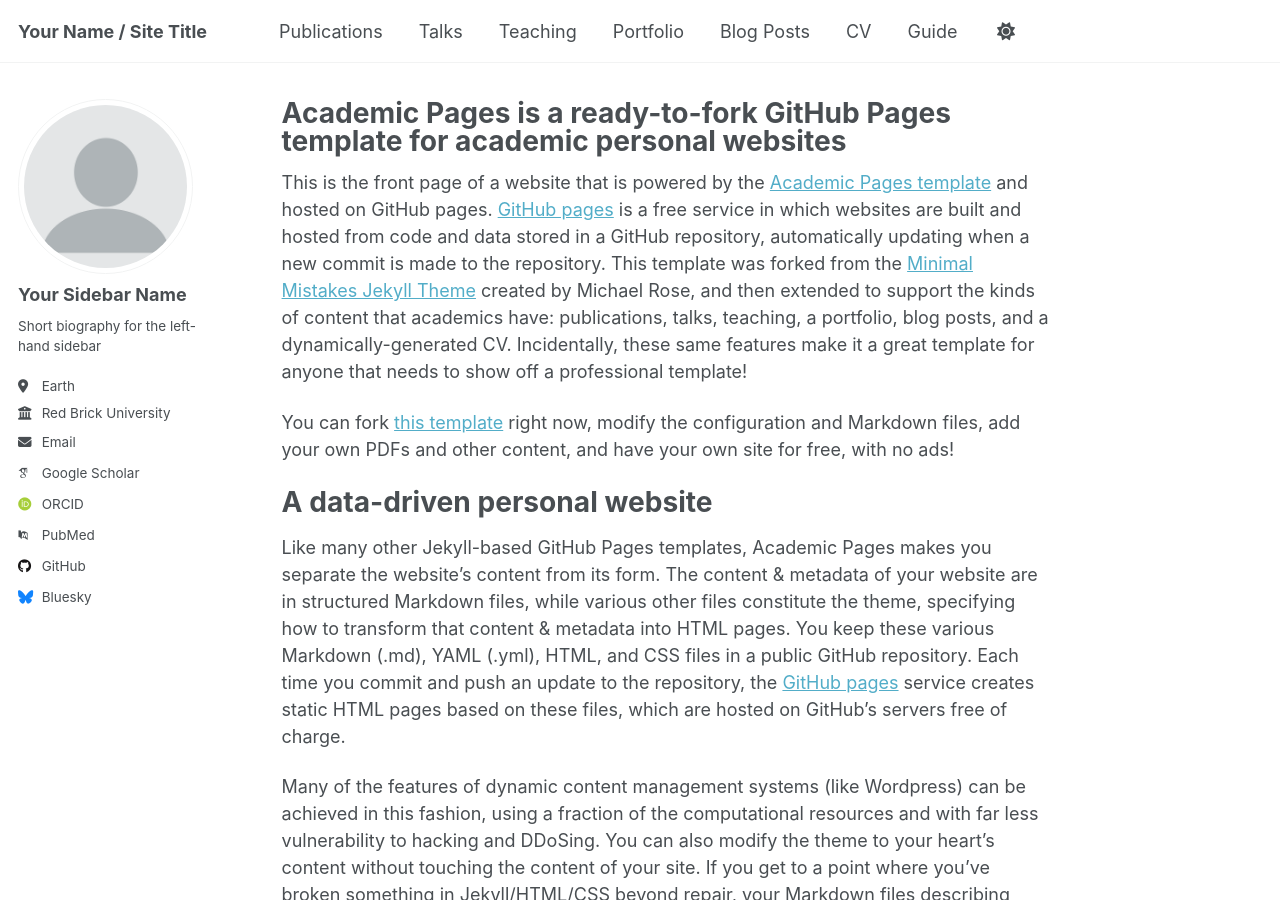
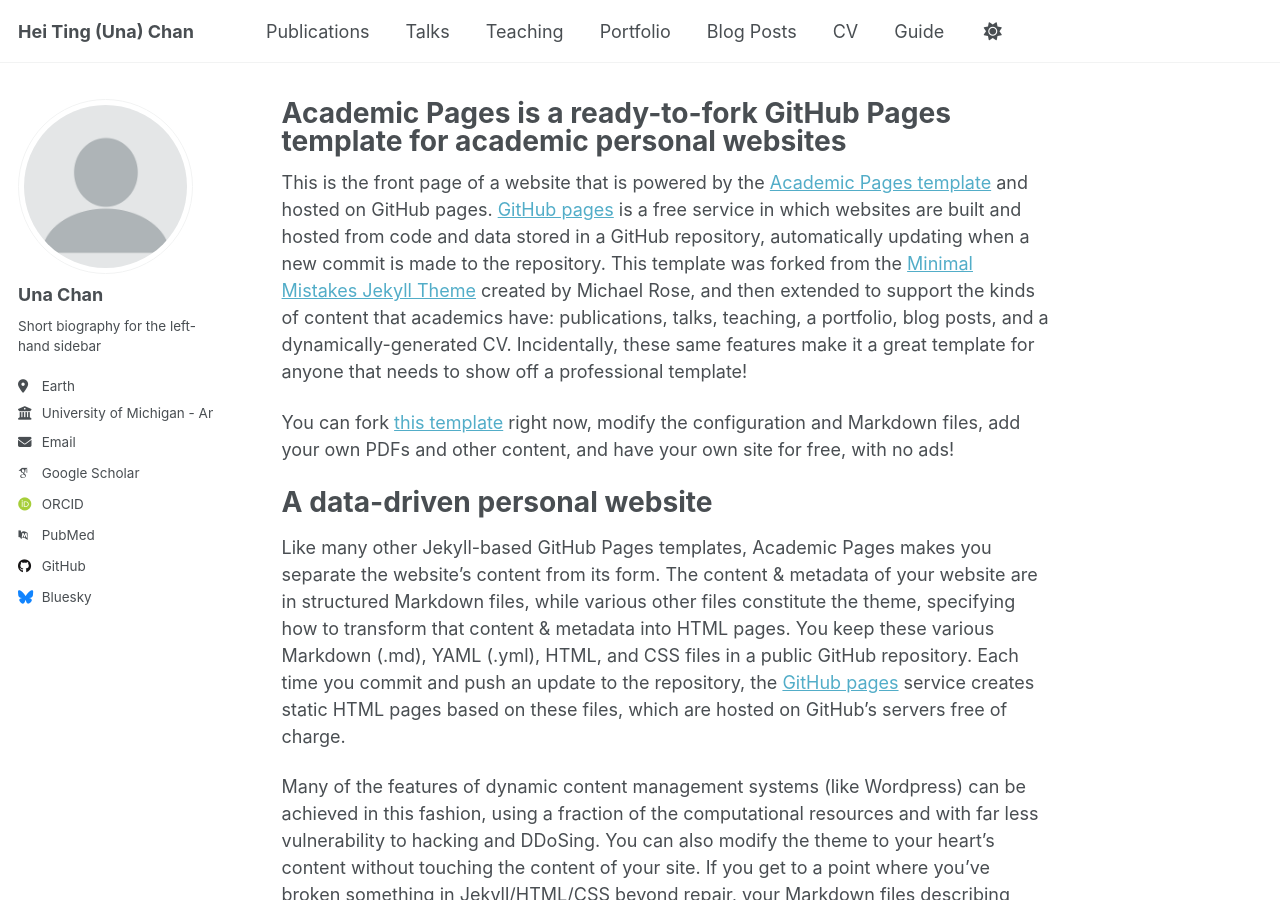
Before and after one commit to unachanht/unachanht.github.io, a Jekyll site: the page built from _pages/about.md, in a window 1280 px wide and 900 px high. Built offline with Jekyll 4.4.1, drawn with Linux system fonts in a browser that asks for light colours; some web fonts are replaced; a script that is not in the unit is left out.

Commit message:
Update _config.yml

```diff
--- a/_config.yml
+++ b/_config.yml
@@ -9,13 +9,13 @@
 # Basic Site Settings
 locale                   : "en-US"
 site_theme               : "default" # Currently available options are "default", "air"
-title                    : "Your Name / Site Title"
+title                    : "Hei Ting (Una) Chan"
 title_separator          : "-"
 name                     : &name "Your Name"
-description              : &description "personal description"
-url                      : https://academicpages.github.io # the base hostname & protocol for your site e.g. "https://[your GitHub username].github.io" or if you already have some other page hosted on Github then use "https://[your GitHub username].github.io/[Your Repo Name]"
+description              : &description "PhD student, CSE @ UMich"
+url                      : https://unachanht.github.io # the base hostname & protocol for your site e.g. "https://[your GitHub username].github.io" or if you already have some other page hosted on Github then use "https://[your GitHub username].github.io/[Your Repo Name]"
 baseurl                  : "" # the subpath of your site, e.g. "/blog"
-repository               : "academicpages/academicpages.github.io"
+repository               : "unachanht/unachanht.github.io"
 
 # Site Author - The following control what appear as part of the author content on the side bar.
 #               If a field is blank the icon and link will not appear, otherwise it will be shown.
@@ -23,13 +23,13 @@ repository               : "academicpages/academicpages.github.io"
 author:
   # Biographic information
   avatar           : "profile.png"
-  name             : "Your Sidebar Name"
+  name             : "Una Chan"
   pronouns         : # example: "she/her"
   bio              : "Short biography for the left-hand sidebar"
   location         : "Earth"
-  employer         : "Red Brick University"
+  employer         : "University of Michigan - Ann Arbor"
   uri              : # URL
-  email            : "none@example.org"
+  email            : "hei@umich.edu"
 
   # Academic websites
   academia         : # URL
```
